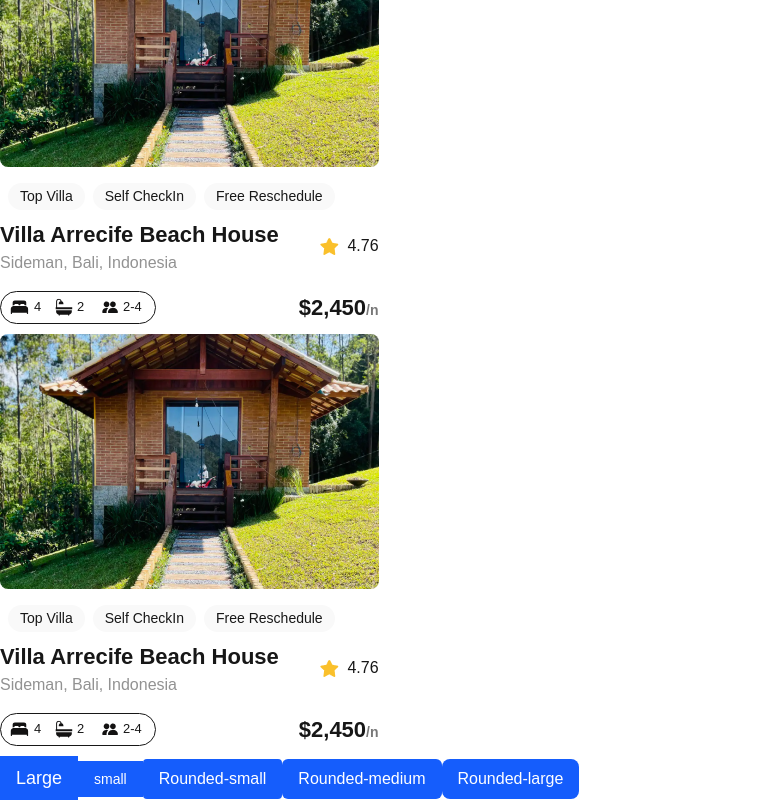
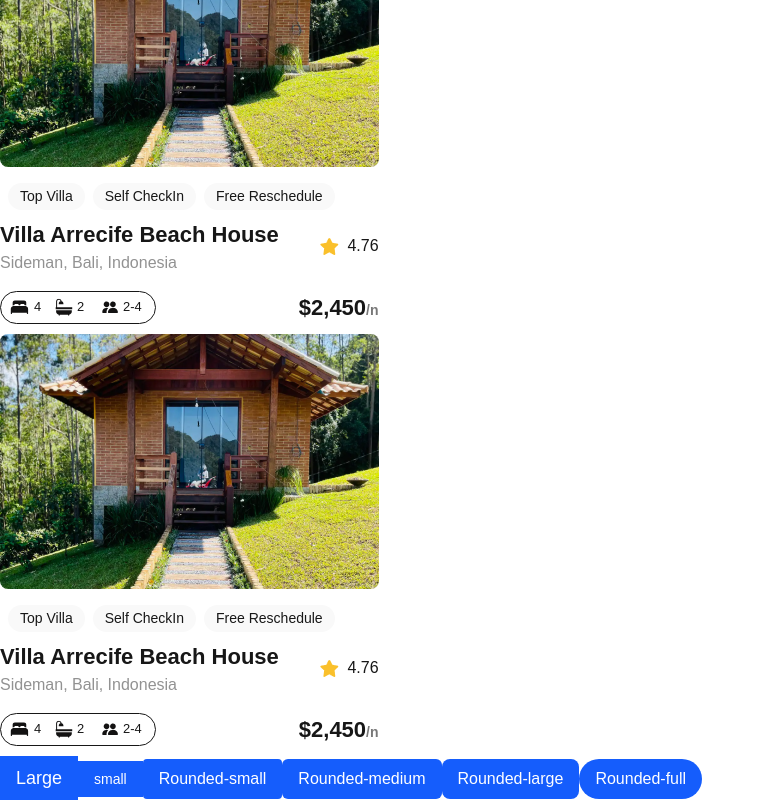
Before and after one commit to Ashraf-Magdy-Mostafa/alx-project-0x00-setup, a Next.js app in the folder alx-project-0x00/: page /landing in a window 1280 px wide. Shown: the part 538-1338 px from the top of the page, without its empty margins (0-765 px from the left). Built offline with nearby package versions, Linux system fonts and the light colour scheme.

Commit message:
checker fix

```diff
--- a/alx-project-0x00/pages/landing.tsx
+++ b/alx-project-0x00/pages/landing.tsx
@@ -15,6 +15,7 @@ function landing() {
             <Button title="Rounded-small" styles="rounded-sm" />
             <Button title="Rounded-medium" styles="rounded-md" />
             <Button title="Rounded-large" styles="rounded-lg" />
+            <Button title="Rounded-full" styles="rounded-full" />
 
         </div>
     )
```
